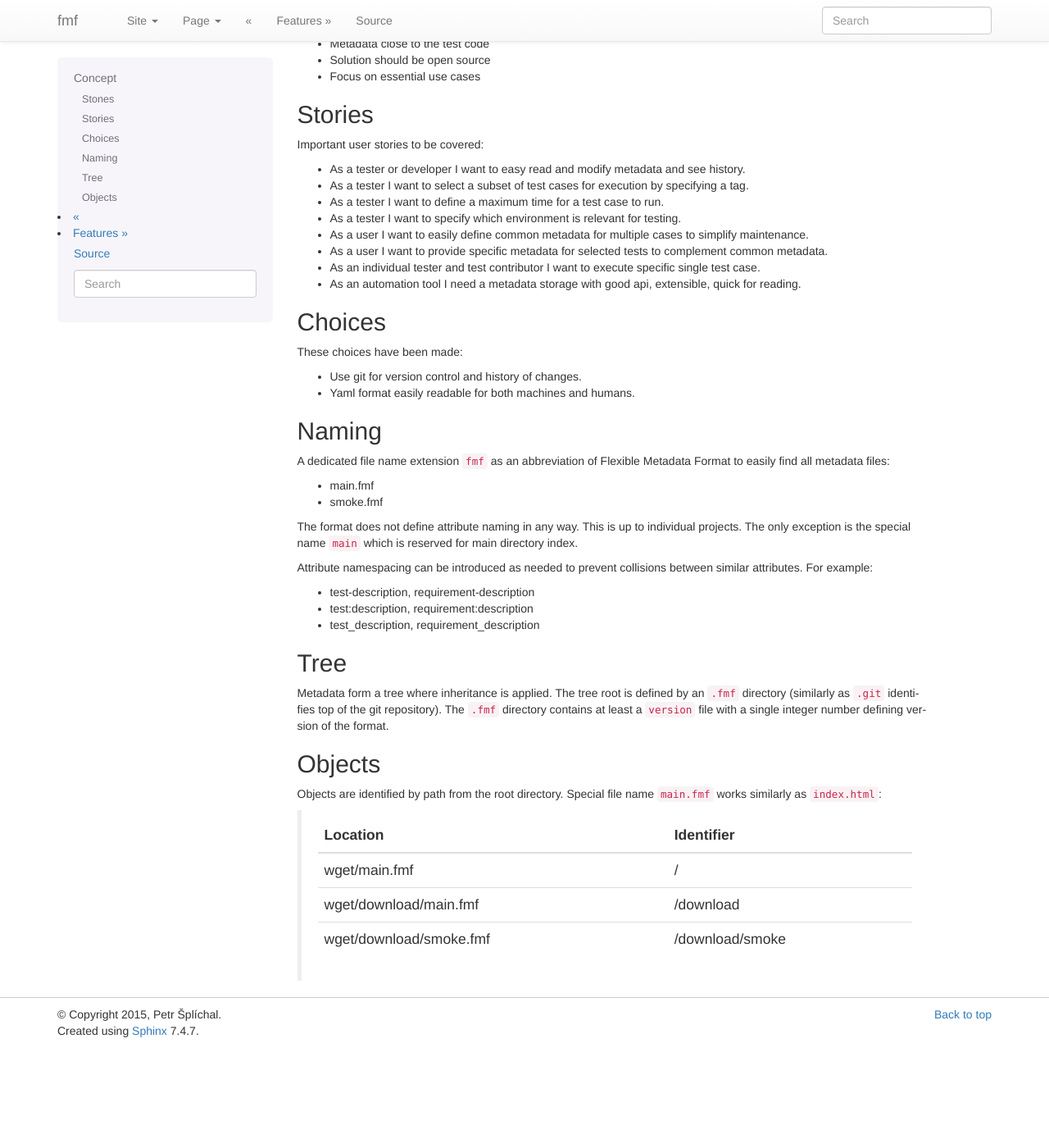
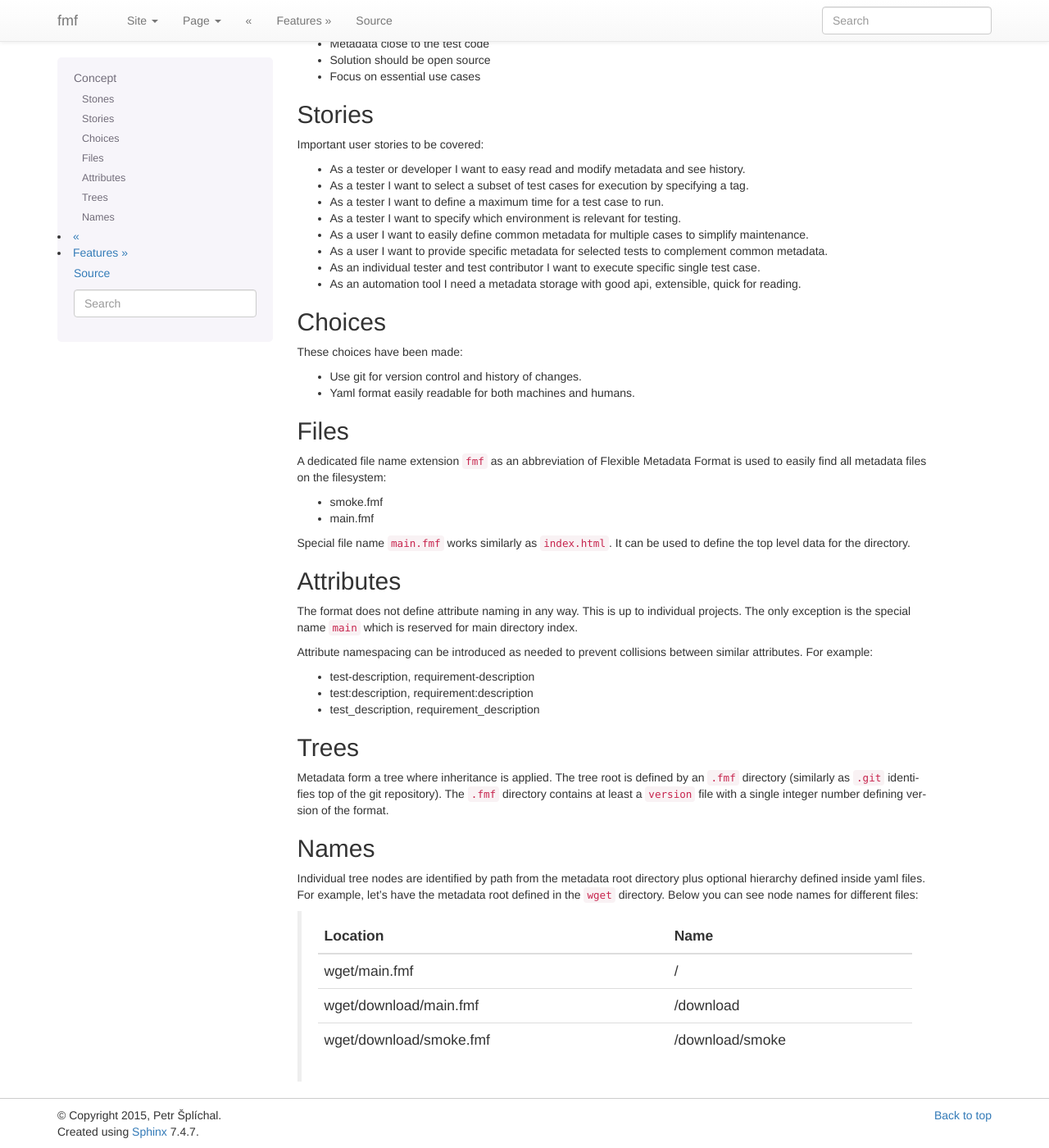
Before and after one commit to teemtee/fmf, a Sphinx documentation site: the page built from docs/concept.rst, in a window 1280 px wide and 1400 px high, scrolled down 430 px. Shown: the whole window at 82% size. Built offline with Sphinx 7.4.7, drawn with Linux system fonts in a browser that asks for light colours; before the commit the page ends 1707 px from its top, so only the background shows below that.

Commit message:
A minor cleanup of the concept documentation

```diff
--- a/docs/concept.rst
+++ b/docs/concept.rst
@@ -59,14 +59,22 @@ These choices have been made:
 * Yaml format easily readable for both machines and humans.
 
 
-Naming
+Files
 ~~~~~~~~~~~~~~~~~~~~~~~~~~~~~~~~~~~~~~~~~~~~~~~~~~~~~~~~~~~~~~~~~~
 
 A dedicated file name extension ``fmf`` as an abbreviation of
-Flexible Metadata Format to easily find all metadata files:
+Flexible Metadata Format is used to easily find all metadata
+files on the filesystem:
 
+* smoke.fmf
 * main.fmf
-* smoke.fmf
+
+Special file name ``main.fmf`` works similarly as ``index.html``.
+It can be used to define the top level data for the directory.
+
+
+Attributes
+~~~~~~~~~~~~~~~~~~~~~~~~~~~~~~~~~~~~~~~~~~~~~~~~~~~~~~~~~~~~~~~~~~
 
 The format does not define attribute naming in any way. This is up
 to individual projects. The only exception is the special name
@@ -80,7 +88,7 @@ collisions between similar attributes. For example:
 * test_description, requirement_description
 
 
-Tree
+Trees
 ~~~~~~~~~~~~~~~~~~~~~~~~~~~~~~~~~~~~~~~~~~~~~~~~~~~~~~~~~~~~~~~~~~
 
 Metadata form a tree where inheritance is applied. The tree root
@@ -90,14 +98,17 @@ contains at least a ``version`` file with a single integer number
 defining version of the format.
 
 
-Objects
+Names
 ~~~~~~~~~~~~~~~~~~~~~~~~~~~~~~~~~~~~~~~~~~~~~~~~~~~~~~~~~~~~~~~~~~
 
-Objects are identified by path from the root directory. Special
-file name ``main.fmf`` works similarly as ``index.html``:
+Individual tree nodes are identified by path from the metadata
+root directory plus optional hierarchy defined inside yaml files.
+For example, let's have the metadata root defined in the ``wget``
+directory. Below you can see node names for different files:
+
 
     +-------------------------------+-----------------------+
-    | Location                      | Identifier            |
+    | Location                      | Name                  |
     +===============================+=======================+
     | wget/main.fmf                 | /                     |
     +-------------------------------+-----------------------+
```
